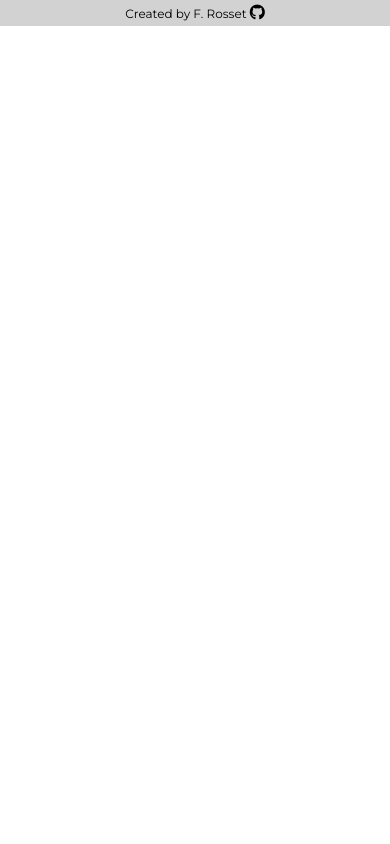
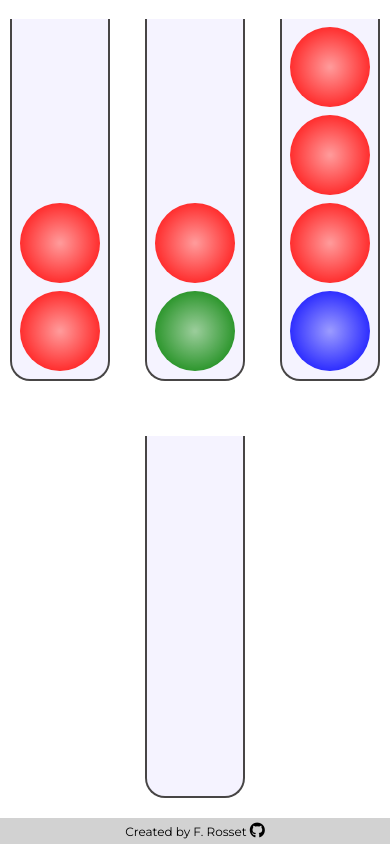
Before and after one commit to agent-seed/ball-sort-game, a plain HTML site: page index.html in a window 390 px wide. Drawn offline with Linux system fonts and the light colour scheme.

Commit message:
Setup the graphic interface of the containers and items
Setup a dummy html structure for the containers and the items.
This is just a temporary structure, used to setup the style.
The actual one will be created dynamically via Javascript
depending on the game parameters and setup.

The style of these elements has therefore been implemented.
The rest of the user interface is not implemented yet.

Also, note that the page is not responsive yet. This is mainly due
to the items having a fixed width, and the remaining of dimensions
depending on this value.

```diff
--- a/css/style.css
+++ b/css/style.css
@@ -5,9 +5,9 @@
     --col-purewhite:     white;
     --col-white:         #f5f3ff;
     --col-black:         #474545;
-    --col-accent-dark:   #7c3aed;
-    --col-accent-medium: #a78bfa;
-    --col-accent-light:  #ddd6fe;
+    --col-accent-dark:   orange;
+    --col-accent-medium: purple;
+    --col-accent-light:  teal;
 
     /* Colors (background)*/
     --bg-col:                   var(--col-purewhite);
@@ -26,20 +26,40 @@
     --txt-fontsize:     18px;
     --txt-lineheight:   1.2;
 
-    /* Text clamping: number of lines */
-    /* --main-itm-project-description-max-lines: 6;
-    --main-itm-announcements-description-max-lines: 3; */
+    /* Table, Containers and Items */
+    --H: 4;
+    --item-len: 80px;
+
+    --container-padding-frac: 0.1; /*fraction, wrt --item-len*/
+    --container-gap-frac: 0.1; /*fraction, wrt --item-len*/
+    --table-gap-frac: 0.2; /*fraction, wrt --item-len*/
+
+    --container-border: 2px;
+    --container-color: var(--col-black);
+
+    --item-radius: calc(var(--item-len)/2);
+    --container-radius: calc(var(--item-radius)/2);
+
+    --container-padding: max(1px, calc(var(--item-len) * var(--container-padding-frac)));
+    --container-gap: max(1px, calc(var(--item-len) * var(--container-gap-frac)));
+    --table-gap: max(1px, calc(var(--item-len) * var(--table-gap-frac)));
+
+    --container-border-x2: calc(var(--container-border) * 2);
+    --container-padding-x2: calc(var(--container-padding) * 2);
+    --item-len-xH: calc(var(--item-len) * var(--H));
+    --container-gap-xH-1: calc(var(--container-gap) * (var(--H) - 1));
+
+    --container-height: calc(var(--container-padding-x2) + var(--item-len-xH) + var(--container-gap-xH-1) + var(--container-border));
+    --container-width: calc(var(--container-padding-x2) + var(--item-len) + var(--container-border-x2));
+
+    --scale-factor: calc(1 + min(var(--container-padding-frac) , var(--container-gap-frac)));
+    --offset-selected: calc(-1 * var(--item-len) / 8);
+    --offset-move: calc(-1 * var(--item-len) * 1 + var(--offset-selected));
+
 
     /* Maximum width (including dashboard margin) */
-    /* --max-width: min(1440px, 100%); */
+    --max-width: min(1440px, 100%);
 
-    /*Margins, gaps and paddings (+widths)*/
-
-    /* Images / icons size */
-
-
-    /* Radius */
-    /* --radius:           10px; */
 
     /* Shadows */
     /* --outset-shadow: 2px 2px 8px var(--col-accent-medium);
@@ -47,6 +67,7 @@
     --inset-shadow: 2px 2px 2px var(--col-accent-light) inset; */
 
     /* Animations on hover / active / ...*/
+    --transition-time: 0.3s;
 
 }
 
@@ -88,6 +109,93 @@ body{
 }
 
 
+main{
+    flex: 1;
+    display: flex;
+    flex-direction: column;
+    align-items: center;
+    justify-content: center;
+    width: 100%;
+
+}
+
+.table{
+    flex: 1;
+    width: 100%;
+    max-width: var(--max-width);
+
+    display: flex;
+    flex-direction: row;
+    align-items: center;
+    justify-content: space-around;
+    gap: var(--table-gap);
+    flex-wrap: wrap;
+    align-content: stretch;
+}
+
+.container{
+    background-color: var(--col-white);
+
+    display: flex;
+    flex-direction: column-reverse;
+    align-items: center;
+    justify-content: flex-start;
+    gap: var(--container-gap);
+
+    width: var(--container-width);
+    height: var(--container-height);
+    padding: var(--container-padding);
+
+    border: var(--container-border) solid var(--container-color);
+    border-top-width: 0;
+    border-radius: 0 0 var(--container-radius) var(--container-radius);
+}
+
+.item{
+    height: var(--item-len);
+    width: var(--item-len);
+    border-radius: var(--item-radius);
+    background-image: radial-gradient(circle at center, rgb(255,255,255,60%) 2%, rgb(255,255,255,0%) 100%);
+    transition: transform var(--transition-time), opacity var(--transition-time), scale var(--transition-time);
+    user-select: none;
+}
+
+
+
+.C0{
+    background-color: red;
+}
+
+.C1{
+    background-color: green;
+}
+
+.C2{
+    background-color:blue;
+}
+
+/* Hover / active / other status behaviour*/
+
+.container:hover .item:last-child{
+    transform: scale(var(--scale-factor));
+    z-index: 2;
+}
+
+.container:active .item:last-child,
+.container.selected .item:last-child{
+    transform: scale(var(--scale-factor))  translateY(var(--offset-selected));
+    z-index: 2;
+}
+
+
+.container .item.move:last-child{
+    transform: scale(var(--scale-factor))  translateY(var(--offset-move));
+    opacity: 0;
+    z-index: 2;
+}
+
+
+
 /* || Footer */
 footer {
     --light-grey: rgb(210, 210, 210);
--- a/index.html
+++ b/index.html
@@ -10,6 +10,29 @@
 </head>
 <body>
 
+    <header></header>
+
+    <main>
+        <div class="table">
+            <div class="container">
+                <div class="item C0"></div>
+                <div class="item C0"></div>
+            </div>
+            <div class="container">
+                <div class="item C1"></div>
+                <div class="item C0"></div>
+            </div>
+            <div class="container">
+                <div class="item C2"></div>
+                <div class="item C0"></div>
+                <div class="item C0"></div>
+                <div class="item C0"></div>
+            </div>
+            <div class="container">
+            </div>
+        </div>
+    </main>
+
     <footer>
         <p>Created by F. Rosset <a href="https://github.com/frarosset"><i class="fab fa-github"></i></a></p>
     </footer>
```
